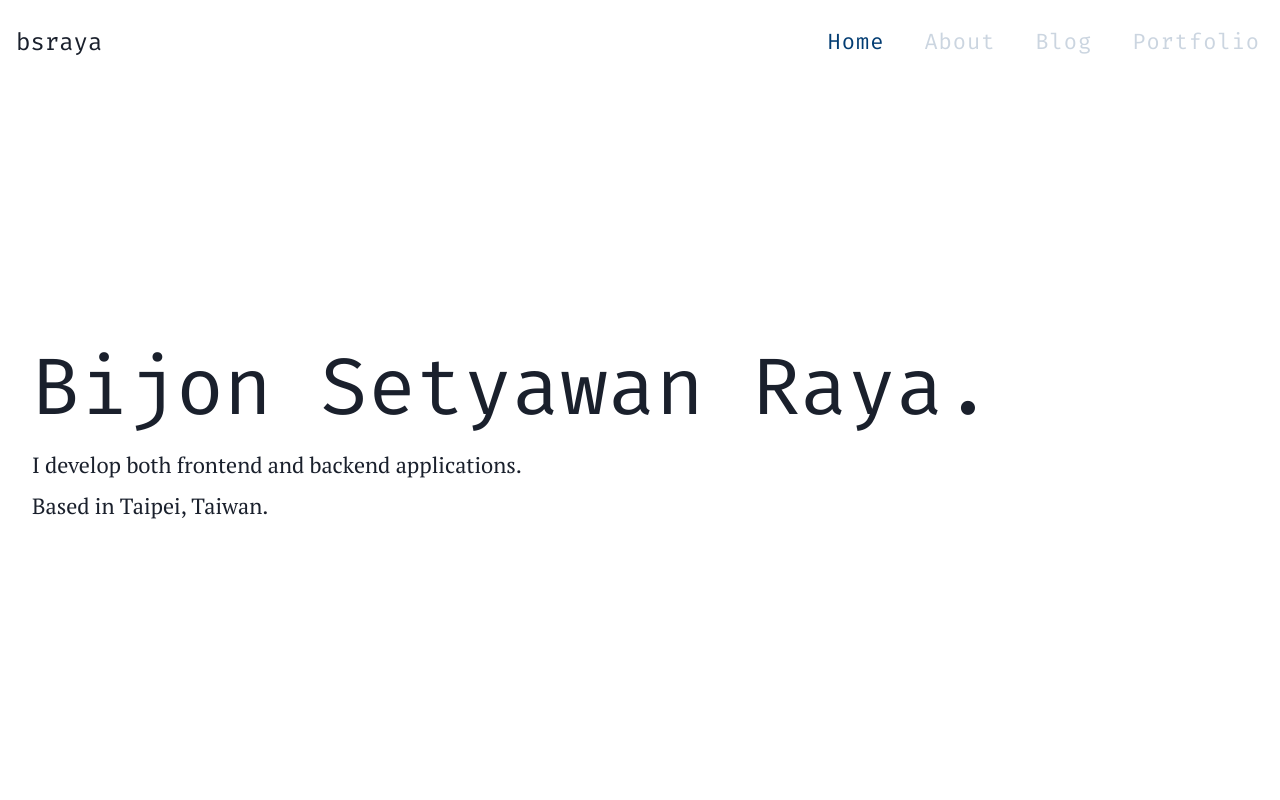
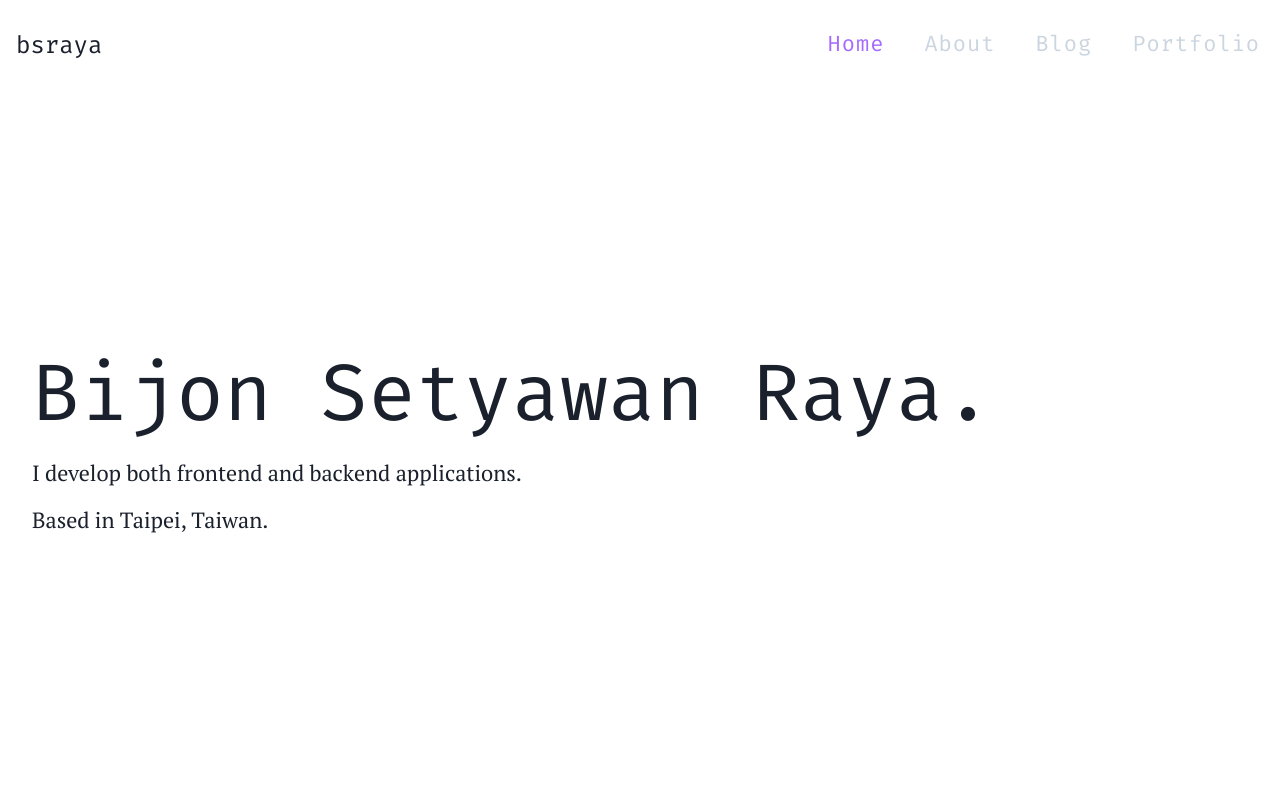
Before and after one commit to bsraya/bsraya, a Next.js app: page / in a window 1280 px wide. Shown: the top 800 px of the page. Built offline with nearby package versions, Linux system fonts and the light colour scheme; a small style sheet from the web is missing.

Commit message:
style: change link color

```diff
--- a/components/Navigation/Link.tsx
+++ b/components/Navigation/Link.tsx
@@ -20,9 +20,9 @@ export default function Navlink ({ href, children }: { href: string, children: R
                 m={5}
                 variant="ghost"
                 fontFamily="Fira Code"
-                color={isActive ? "#023C72" : 'gray.300'}
-                _hover={{ color: "#023C72" }}
-                _active={{ color: "#023C72" }}
+                color={isActive ? "links" : 'gray.300'}
+                _hover={{ color: "links" }}
+                _active={{ color: "links" }}
                 letterSpacing="1px"
             >{children}</Link>
         </NextLink>
--- a/styles/theme.tsx
+++ b/styles/theme.tsx
@@ -14,10 +14,10 @@ const theme = extendTheme(config, {
         mono: "Fira Code, , sans-serif",
     },
     colors: {
-        lighter: "#9DECF9",
-        light: "#76E4F7",
-        dark: "#00A3C4",
-        darker: "#086F83",
+        // links: "#6a94ac",
+        // links: "#4e23d8",
+        // links: "#9b89b4",
+        links: "#a46aff",
     },
     styles: {
         global: () => ({
@@ -26,7 +26,7 @@ const theme = extendTheme(config, {
             },
             body: {
                 fontSize: "22px",
-                lineHeight: "1.5",
+                lineHeight: "1.75",
             },
             a: {
                 textUnderlinePosition: "under"
```
